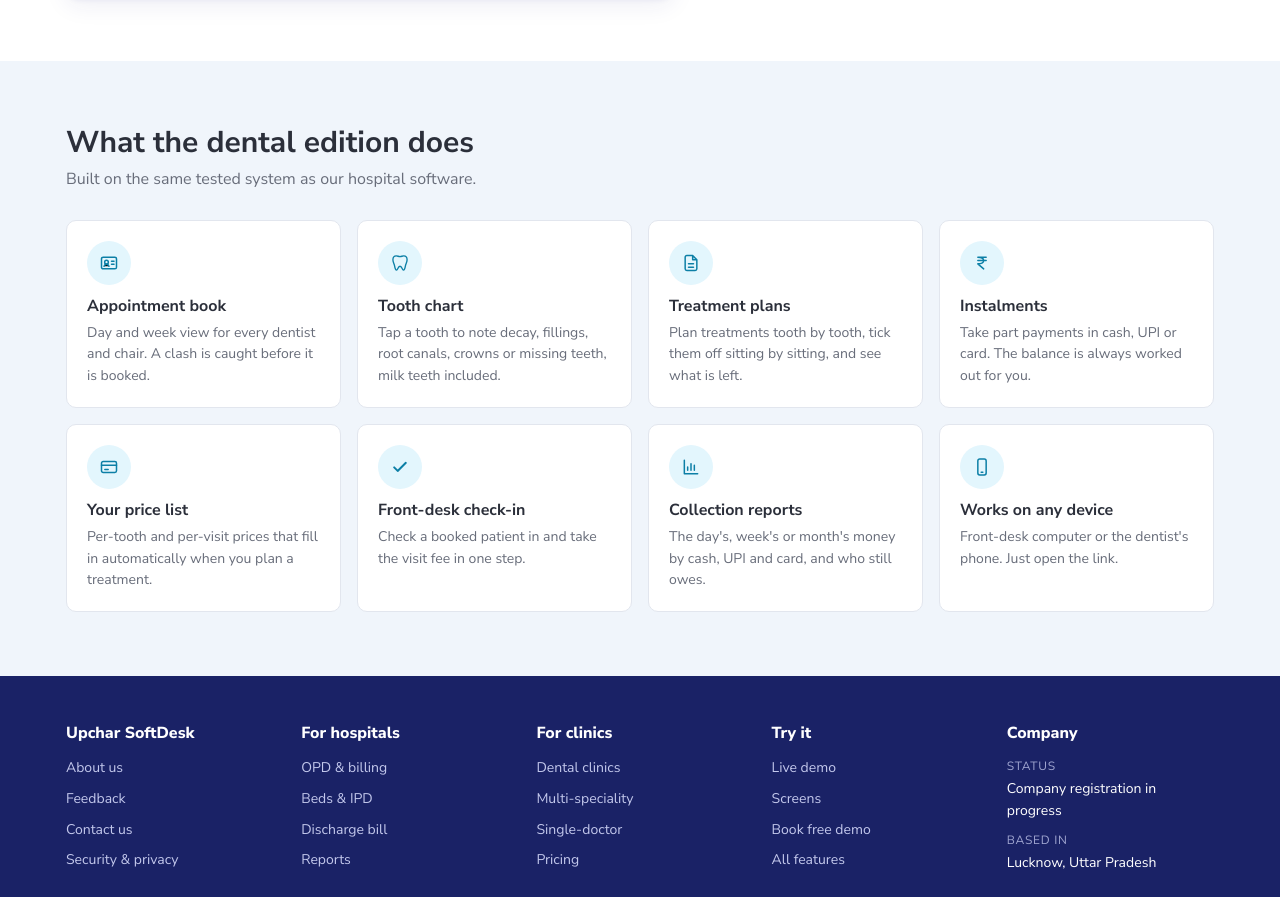
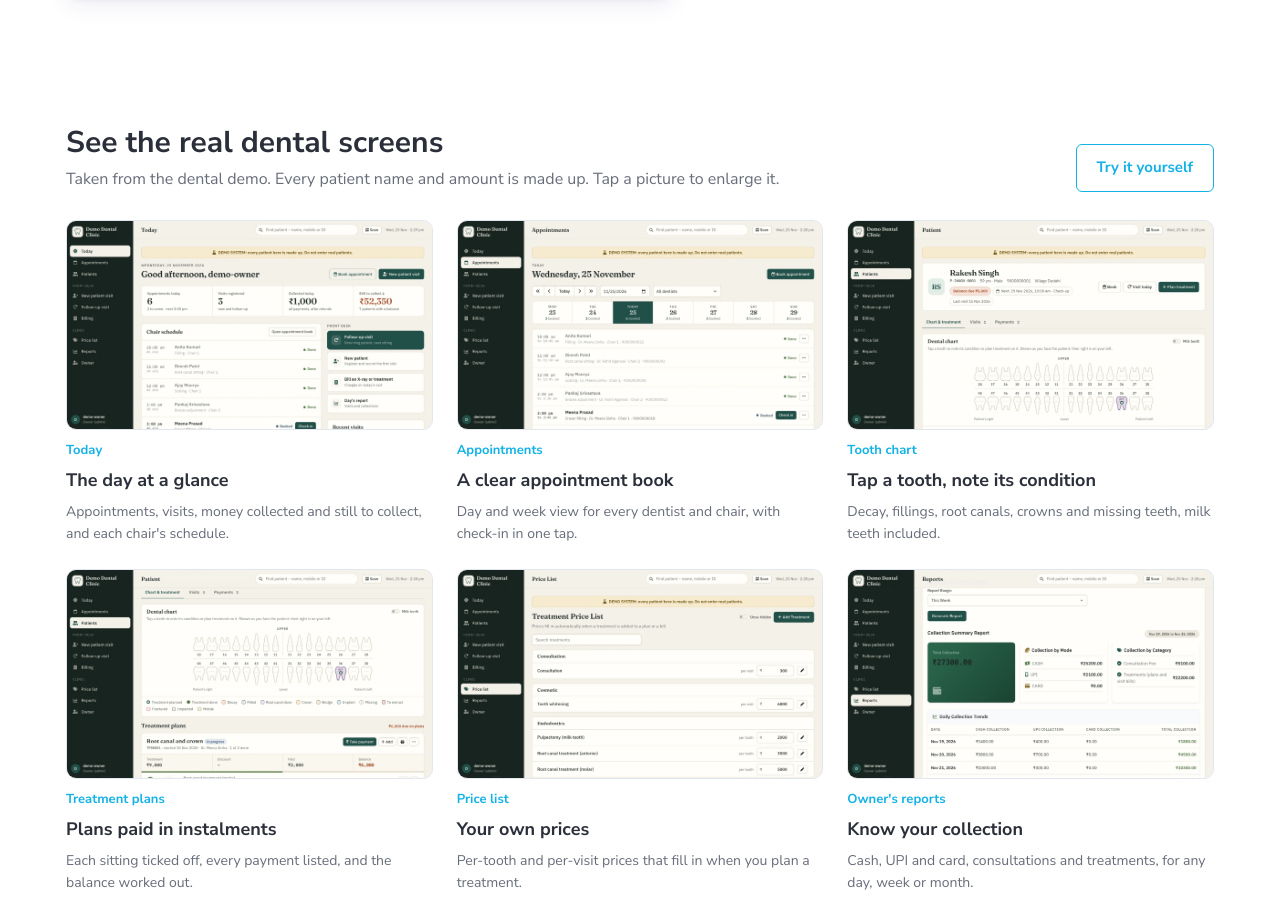
Before and after one commit to sushant8ds/upchardesk-website, a plain HTML site: page dental/index.html in a window 1280 px wide. Shown: the part 710-1607 px from the top of the page. Drawn offline with Linux system fonts and the light colour scheme.

Commit message:
Dental page: clickable gallery of real dental screens
Six sharp screenshots from the live dental demo (today, appointments, tooth chart,
treatment plan, price list, collection) that enlarge on tap, like the hospital gallery.

Co-Authored-By: Claude Opus 5.5 <noreply@anthropic.com>

```diff
--- a/assets/site.js
+++ b/assets/site.js
@@ -38,7 +38,8 @@ const CONFIG = {
   ]
 };
 
-const SCREENS = [
+// A page can show its own screens (the dental page does) by setting window.PAGE_SCREENS first
+const SCREENS = window.PAGE_SCREENS || [
   { cat: "Reception", title: "Register a patient in about a minute", text: "Pick the doctor and the fee fills itself in. Returning patients are found by mobile number.", img: "/img/03-opd-new.webp" },
   { cat: "Prescription slip", title: "A clean slip, printed or on WhatsApp", text: "Your logo, the doctor's details and OPD hours, with a private QR code.", img: "/img/04-opd-slip.webp" },
   { cat: "Billing", title: "Bill tests with one click", text: "Quick buttons for common tests, your own price list, and cash, UPI or card.", img: "/img/06-billing.webp" },
--- a/dental/index.html
+++ b/dental/index.html
@@ -98,6 +98,20 @@
     </div>
   </section>
 
+  <section class="section" id="screens" aria-labelledby="screens-title">
+    <div class="wrap">
+      <div class="head">
+        <div><h2 id="screens-title">See the real dental screens</h2><p>Taken from the dental demo. Every patient name and amount is made up. Tap a picture to enlarge it.</p></div>
+        <a class="btn btn-line" href="/dental/demo/">Try it yourself</a>
+      </div>
+      <div class="screens" id="screenCards"></div>
+    </div>
+  </section>
+  <dialog class="viewer" id="viewer" aria-labelledby="viewerTitle">
+    <div class="viewer-bar"><span id="viewerTitle"></span><button type="button" id="viewerClose">Close</button></div>
+    <img id="viewerImg" alt="">
+  </dialog>
+
   <section class="section tinted" aria-labelledby="dental-features">
     <div class="wrap">
       <div class="head"><div><h2 id="dental-features">What the dental edition does</h2><p>Built on the same tested system as our hospital software.</p></div></div>
@@ -129,6 +143,16 @@
   </div>
 </footer>
 
+<script>
+window.PAGE_SCREENS = [
+  { cat: "Today", title: "The day at a glance", text: "Appointments, visits, money collected and still to collect, and each chair's schedule.", img: "/img/d-today.webp" },
+  { cat: "Appointments", title: "A clear appointment book", text: "Day and week view for every dentist and chair, with check-in in one tap.", img: "/img/d-appointments.webp" },
+  { cat: "Tooth chart", title: "Tap a tooth, note its condition", text: "Decay, fillings, root canals, crowns and missing teeth, milk teeth included.", img: "/img/d-chart.webp" },
+  { cat: "Treatment plans", title: "Plans paid in instalments", text: "Each sitting ticked off, every payment listed, and the balance worked out.", img: "/img/d-plan.webp" },
+  { cat: "Price list", title: "Your own prices", text: "Per-tooth and per-visit prices that fill in when you plan a treatment.", img: "/img/d-prices.webp" },
+  { cat: "Owner's reports", title: "Know your collection", text: "Cash, UPI and card, consultations and treatments, for any day, week or month.", img: "/img/d-collection.webp" }
+];
+</script>
 <script src="/assets/site.js"></script>
 </body>
 </html>
```
Also changed, not shown: img/d-appointments.webp (added), img/d-chart.webp (added), img/d-collection.webp (added), img/d-plan.webp (added), img/d-prices.webp (added), img/d-today.webp (added).
